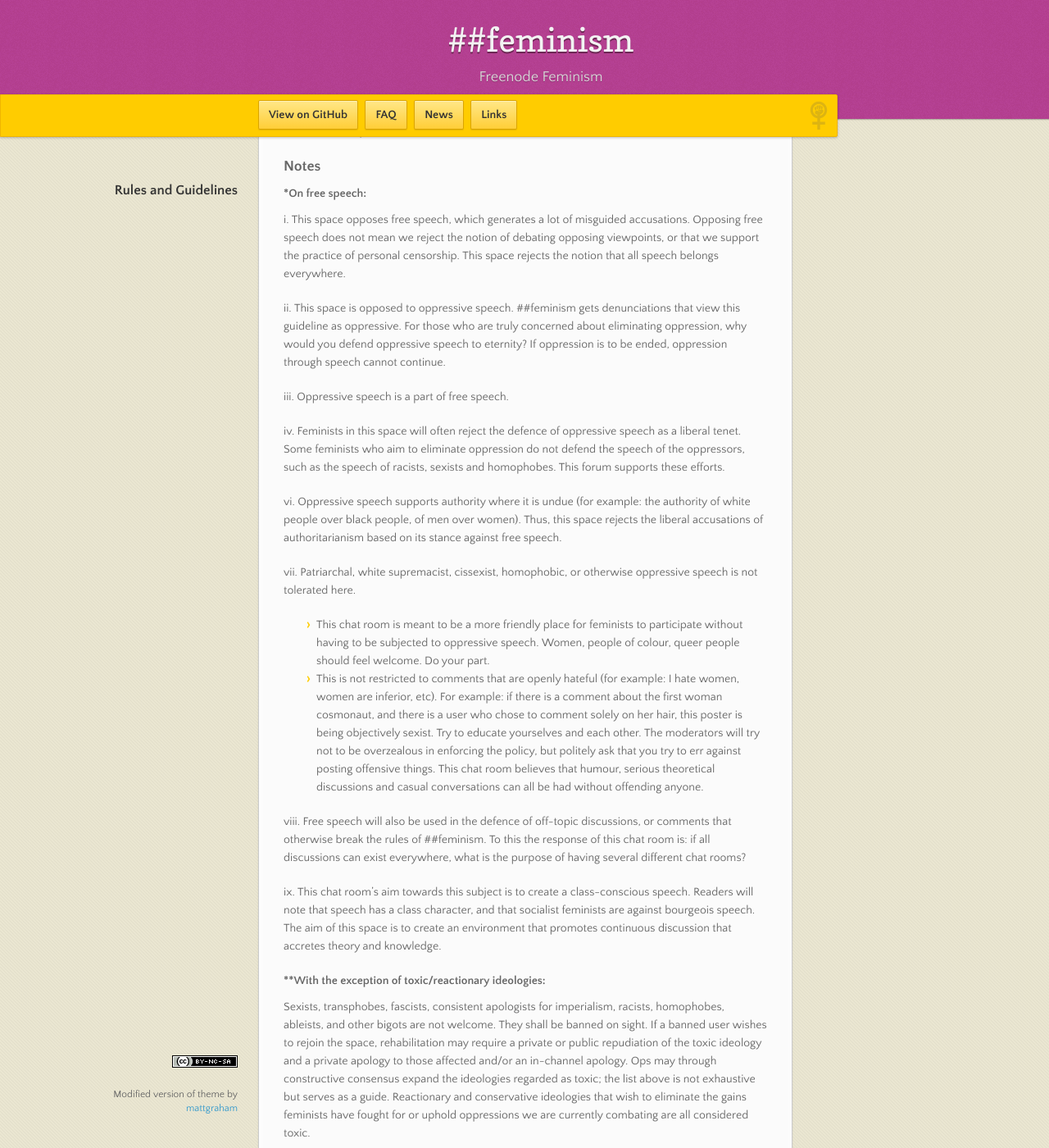
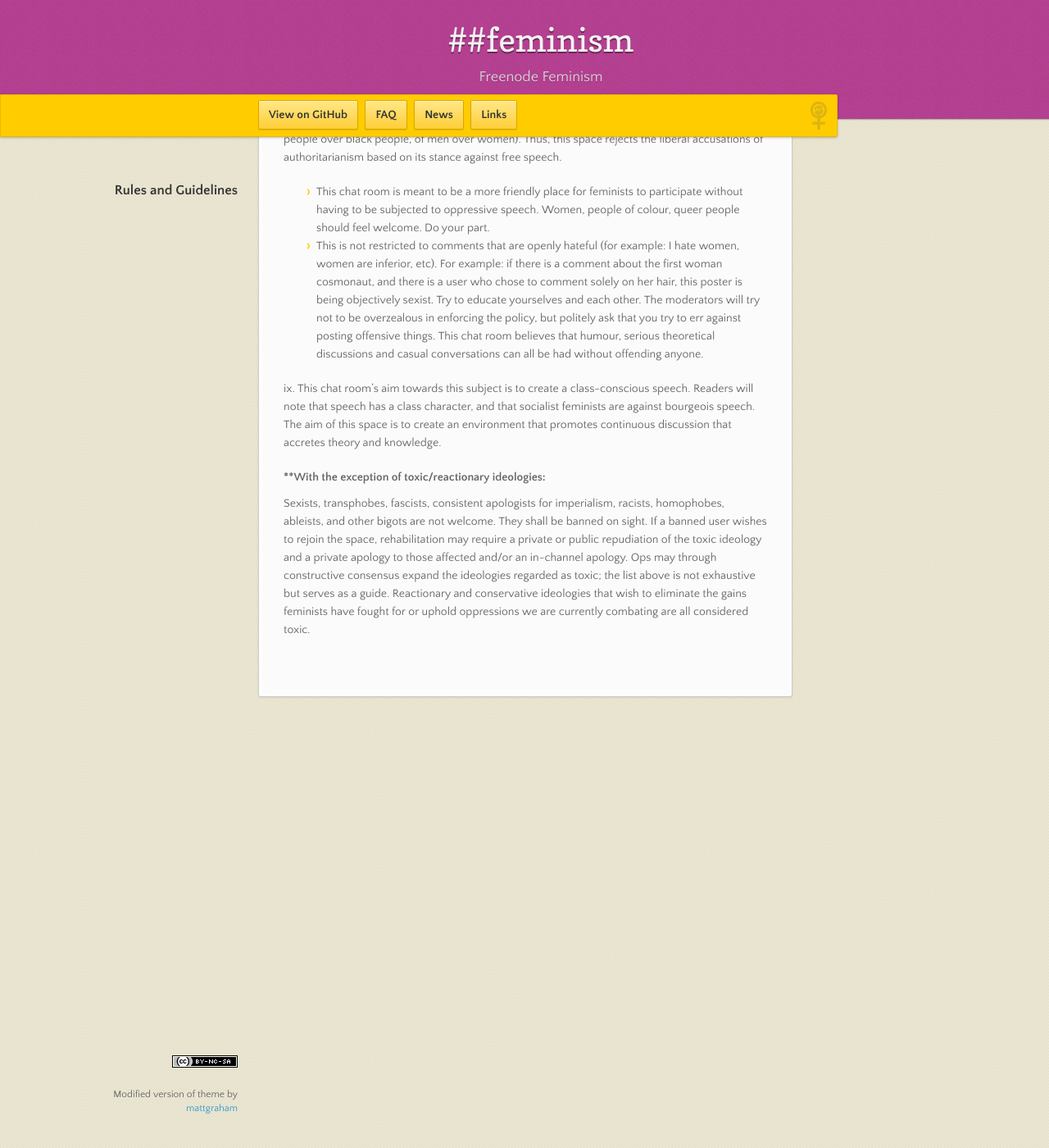
Before and after one commit to feminism-chat/feminism-chat.github.io, a Jekyll site: the page built from index.md, in a window 1280 px wide and 1400 px high, scrolled down 639 px. Shown: the whole window at 82% size. Built offline with Jekyll 4.4.1, drawn with Linux system fonts in a browser that asks for light colours; nearby versions of some CDN libraries; some of the changed text lies outside the part shown.

Commit message:
move to FAQ: free speech
this stuff is important but mostly redundant. we can get the point across without repeating it 10 times

```diff
--- a/index.md
+++ b/index.md
@@ -5,11 +5,6 @@ title: Home
 ---
 
 # Rules and Guidelines
-
-### 1. \##feminism Stands in Opposition to Liberal Notions of "Free Speech"*.
-
-We believe that speech, like everything else, has a class character, and that some speech can be oppressive. This is why speech that is patriarchal, racist, cissexist, homophobic, ableist, or otherwise oppressive is banned.
-
 
 ### 6. Feminists of All Tendencies Are Welcome Here**.
 
@@ -27,22 +22,10 @@ Public logs can have a chilling effect on discussion, so users are not allowed t
 
 #### *On free speech:
 
-i. This space opposes free speech, which generates a lot of misguided accusations. Opposing free speech does not mean we reject the notion of debating opposing viewpoints, or that we support the practice of personal censorship. This space rejects the notion that all speech belongs everywhere.
-
-ii. This space is opposed to oppressive speech. ##feminism gets denunciations that view this guideline as oppressive. For those who are truly concerned about eliminating oppression, why would you defend oppressive speech to eternity? If oppression is to be ended, oppression through speech cannot continue.
-
-iii. Oppressive speech is a part of free speech.
-
-iv. Feminists in this space will often reject the defence of oppressive speech as a liberal tenet. Some feminists who aim to eliminate oppression do not defend the speech of the oppressors, such as the speech of racists, sexists and homophobes. This forum supports these efforts.
-
 vi. Oppressive speech supports authority where it is undue (for example: the authority of white people over black people, of men over women). Thus, this space rejects the liberal accusations of authoritarianism based on its stance against free speech.
-
-vii. Patriarchal, white supremacist, cissexist, homophobic, or otherwise oppressive speech is not tolerated here.
 
 * This chat room is meant to be a more friendly place for feminists to participate without having to be subjected to oppressive speech. Women, people of colour, queer people should feel welcome. Do your part.
 * This is not restricted to comments that are openly hateful (for example: I hate women, women are inferior, etc). For example: if there is a comment about the first woman cosmonaut, and there is a user who chose to comment solely on her hair, this poster is being objectively sexist. Try to educate yourselves and each other. The moderators will try not to be overzealous in enforcing the policy, but politely ask that you try to err against posting offensive things. This chat room believes that humour, serious theoretical discussions and casual conversations can all be had without offending anyone.
-
-viii. Free speech will also be used in the defence of off-topic discussions, or comments that otherwise break the rules of ##feminism. To this the response of this chat room is: if all discussions can exist everywhere, what is the purpose of having several different chat rooms?
 
 ix. This chat room's aim towards this subject is to create a class-conscious speech. Readers will note that speech has a class character, and that socialist feminists are against bourgeois speech. The aim of this space is to create an environment that promotes continuous discussion that accretes theory and knowledge.
 
```
Also changed, not shown: faq.md (+4 -0 lines).
